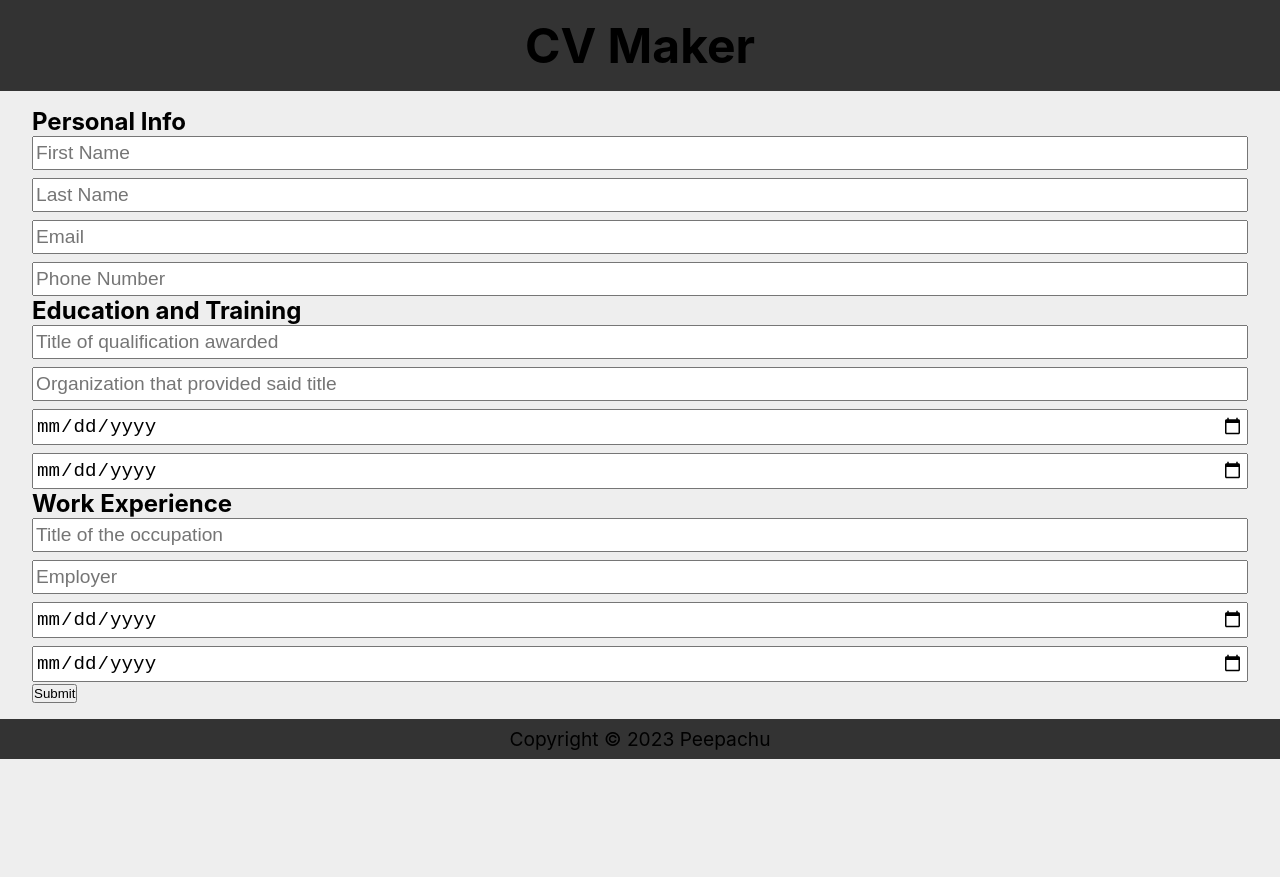
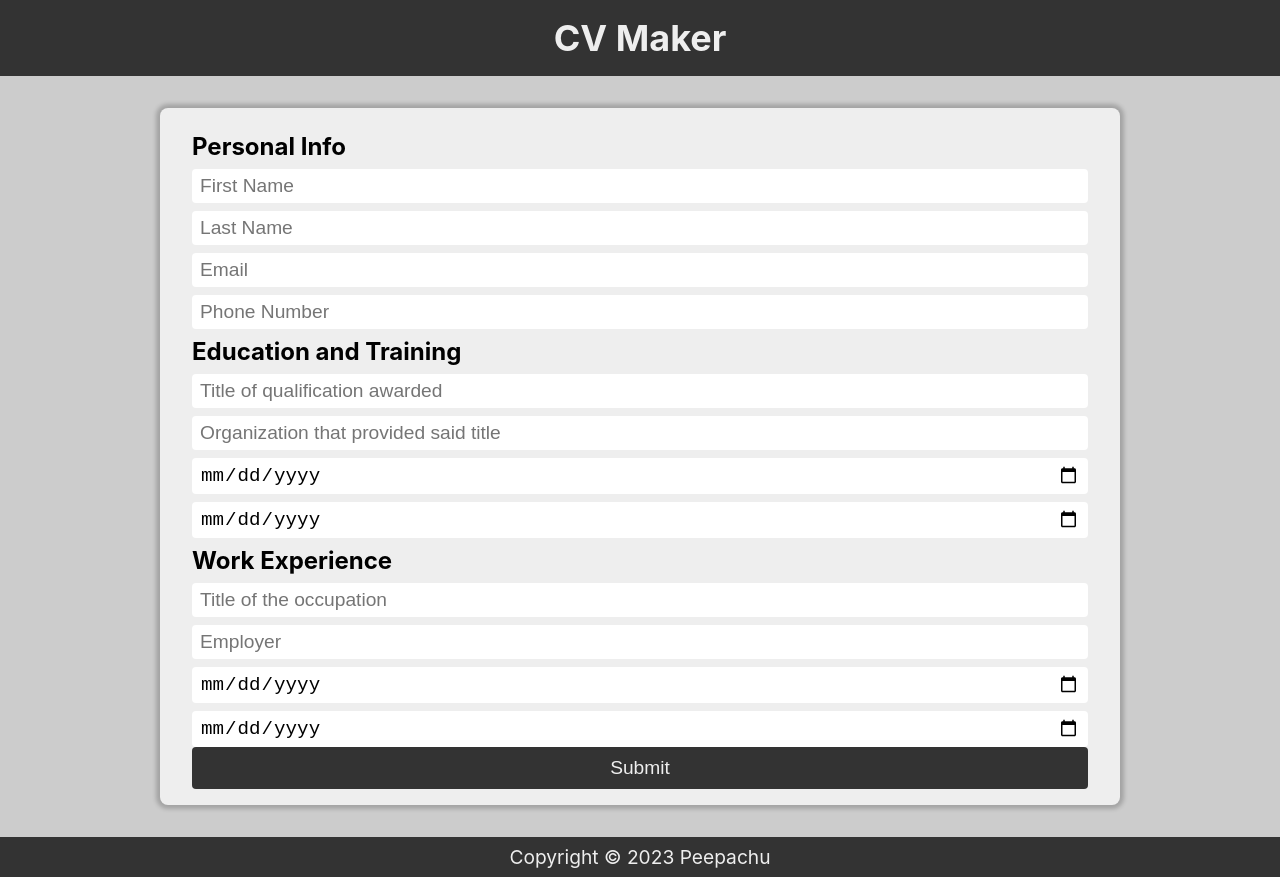
Before and after one commit to Peepachuu/cv-project, a React (Create React App) app: page / in a window 1280 px wide. Before the commit the page ends 800 px from the top, so only its background shows below. Built offline with nearby package versions, Linux system fonts and the light colour scheme; the HTML template or start-up script is replaced by a standard one.

Commit message:
Make style changes

```diff
--- a/src/App.js
+++ b/src/App.js
@@ -38,7 +38,6 @@ class App extends Component {
     }
 
     handleChange(e, id) {
-        console.log(id);
         this.setState(this.state.infosets.map(infoset => {
             return infoset.map(fieldset => {
                 if (fieldset.id === id) {
@@ -56,8 +55,9 @@ class App extends Component {
 
     render() {
         return (
-            <div>
+            <section className="main">
                 <Header></Header>
+                <div className="container">
                 <form>
                     <InfoSection
                         fieldsets={this.state.infosets[0]}
@@ -81,8 +81,9 @@ class App extends Component {
                     </InfoSection>
                     <button>Submit</button>
                 </form>
+                </div>
                 <Footer></Footer>
-            </div>
+            </section>
         )
     }
 }
--- a/src/styles/styles.css
+++ b/src/styles/styles.css
@@ -6,6 +6,9 @@
 :root {
     --secondary-background-color: rgb(51, 51, 51);
     --main-background-color: rgb(238, 238, 238);
+    --secondary-text-color: rgb(238, 238, 238);
+    --darker-background-color: #ccc;
+    --hover-color: #222;
 }
 
 fieldset {
@@ -17,12 +20,15 @@ fieldset {
 
 input {
     font-size: 1.2rem;
-    padding: 4px 2px;
+    padding: 6px 8px;
+    border-radius: 4px;
+    border: transparent;
 }
 
 header, footer {
     text-align: center;
     background-color: var(--secondary-background-color);
+    color: var(--secondary-text-color);
 }
 
 header {
@@ -36,9 +42,35 @@ footer {
 }
 
 body {
-    background-color: var(--main-background-color);
+    background-color: var(--darker-background-color);
 }
 
 form {
     padding: 16px 32px;
+    background-color: var(--main-background-color);
+    align-self: center;
+    border-radius: 8px;
+    box-shadow: 0 0 4px 4px rgba(0, 0, 0, 0.2);
 }
+
+h2 {
+    padding: 8px 0px;
+}
+
+.container {
+    padding: 2rem 10rem;
+}
+
+button {
+    background-color: var(--secondary-background-color);
+    color: var(--secondary-text-color);
+    font-size: 1.2rem;
+    padding: 10px 0;
+    border-radius: 4px;
+    border: transparent;
+    width: 100%;
+}
+
+button:hover {
+    background-color: var(--hover-color);
+}
```
Lines whose indentation alone changed are shown as unchanged.
